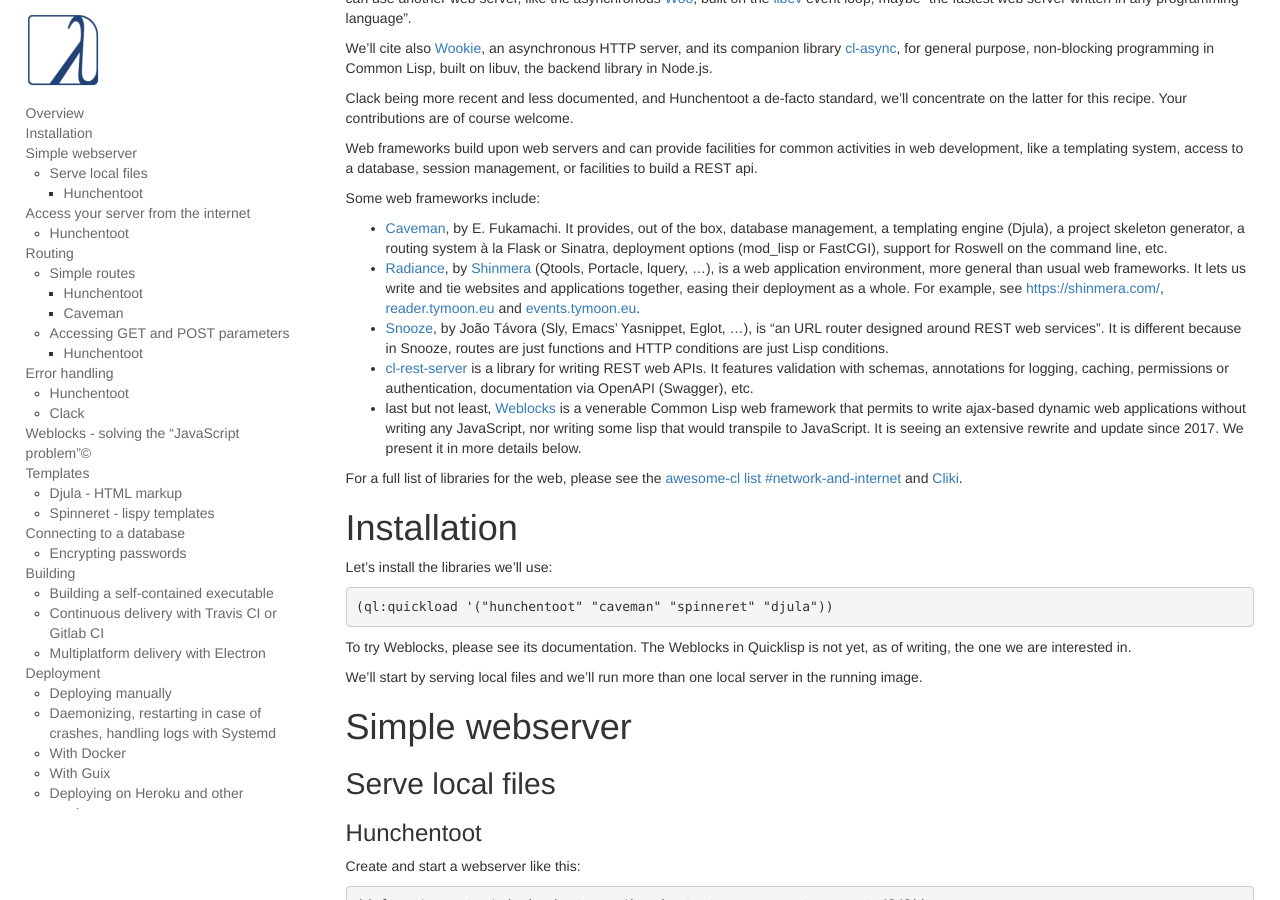
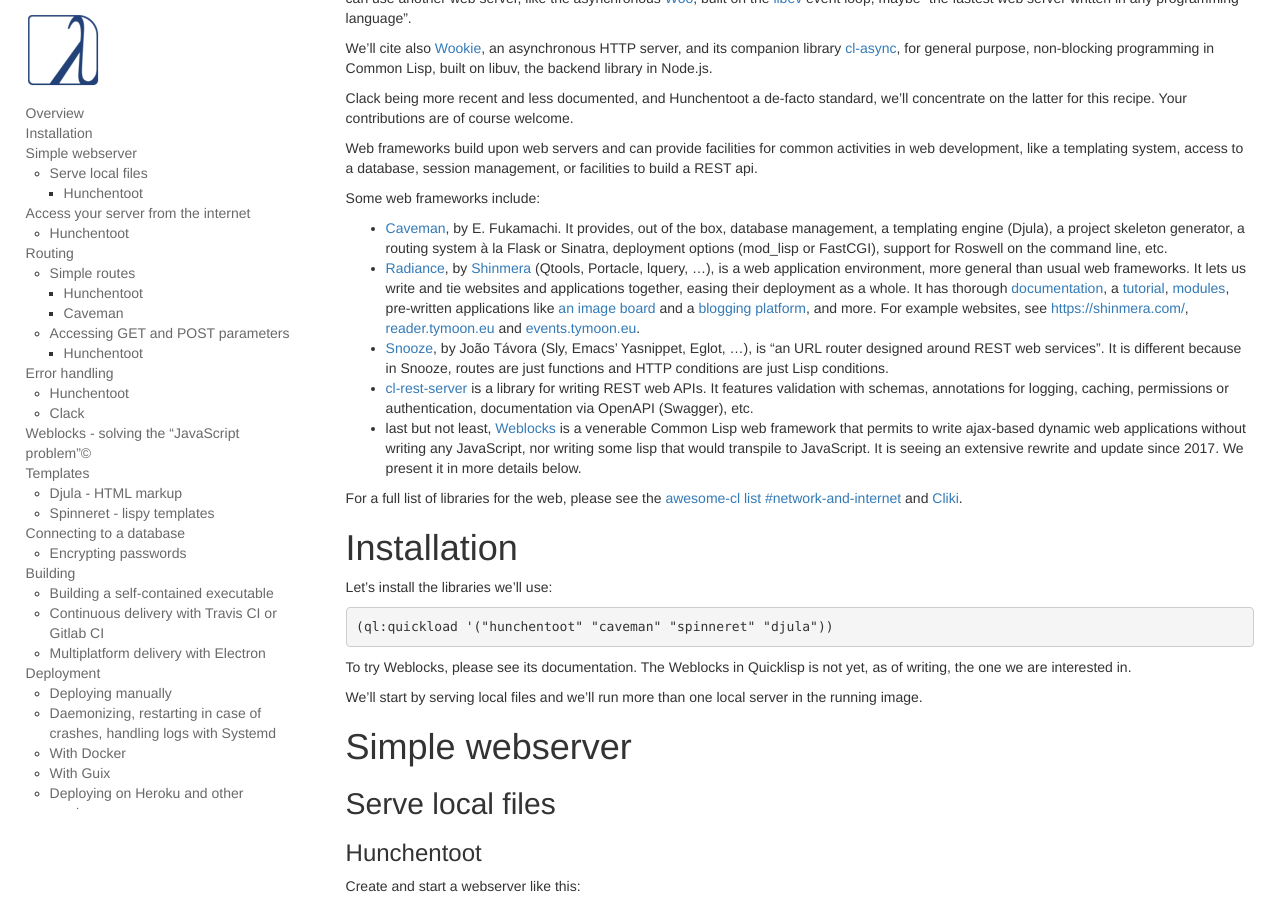
Before and after one commit to LispCookbook/cl-cookbook, a Jekyll site: the page built from web.md, in a window 1280 px wide and 900 px high, scrolled down 752 px. Built offline with Jekyll 4.4.1, drawn with Linux system fonts in a browser that asks for light colours.

Commit message:
radiance modules++

```diff
--- a/web.md
+++ b/web.md
@@ -81,7 +81,8 @@
   (Qtools, Portacle, lquery, …), is a web application environment,
   more general than usual web frameworks. It lets us write and tie
   websites and applications together, easing their deployment as a
-  whole. For example, see
+  whole. It has thorough [documentation](https://shirakumo.github.io/radiance/), a [tutorial](https://github.com/Shirakumo/radiance-tutorial), [modules](https://github.com/Shirakumo/radiance-contribs), pre-written applications like [an image board](https://github.com/Shirakumo/purplish) and a [blogging platform](https://github.com/Shirakumo/reader), and more.
+  For example websites, see
   [https://shinmera.com/](https://shinmera.com/),
   [reader.tymoon.eu](https://reader.tymoon.eu/) and [events.tymoon.eu](https://events.tymoon.eu/).
 - [Snooze][snooze], by João Távora (Sly, Emacs' Yasnippet, Eglot, …),
```
